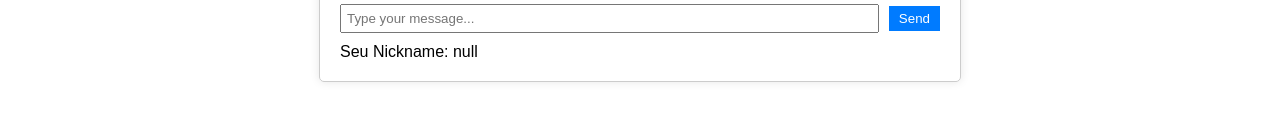
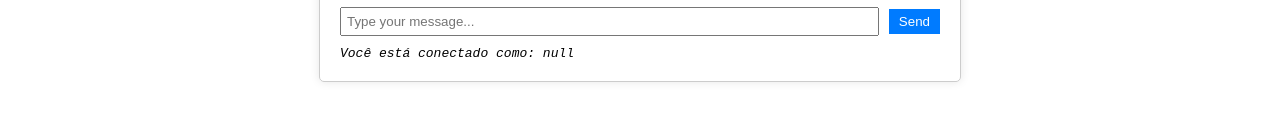
Before and after one commit to pescador95/chat-app, a website: page public/chat.html in a window 1280 px wide. Shown: the part 662-782 px from the top of the page. Drawn offline with nearby package versions, Linux system fonts and the light colour scheme; no server answers.

Commit message:
Ajustado style

```diff
--- a/public/scripts/chat.js
+++ b/public/scripts/chat.js
@@ -11,7 +11,7 @@ document.addEventListener("DOMContentLoaded", () => {
   const roomNameValue = document.getElementById("room-name-value");
   const nicknameDisplay = document.getElementById("nickname-display");
   roomNameValue.textContent = `Sala: ${roomName}`;
-  nicknameDisplay.textContent = `Seu Nickname: ${nickname}`;
+  nicknameDisplay.textContent = `Você está conectado como: ${nickname}`;
 
   const newMessageSound = new Audio("../sounds/notification.mp3");
 
--- a/public/styles.css
+++ b/public/styles.css
@@ -66,6 +66,9 @@ body {
 
 #nickname-display {
   margin-top: 10px;
+  font-style: italic;
+  font-family: 'Courier New', Courier, monospace;
+  font-size: small;
 }
 
 .entry-message {
```
